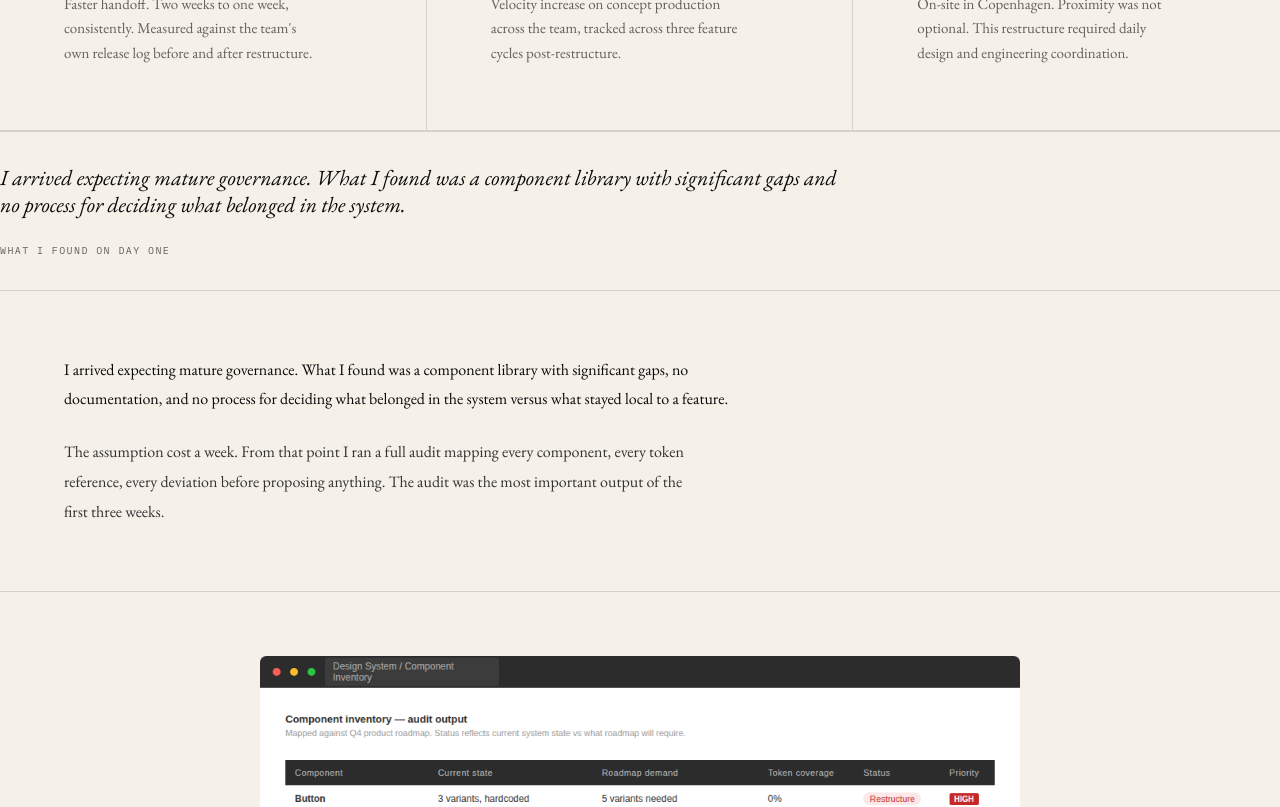
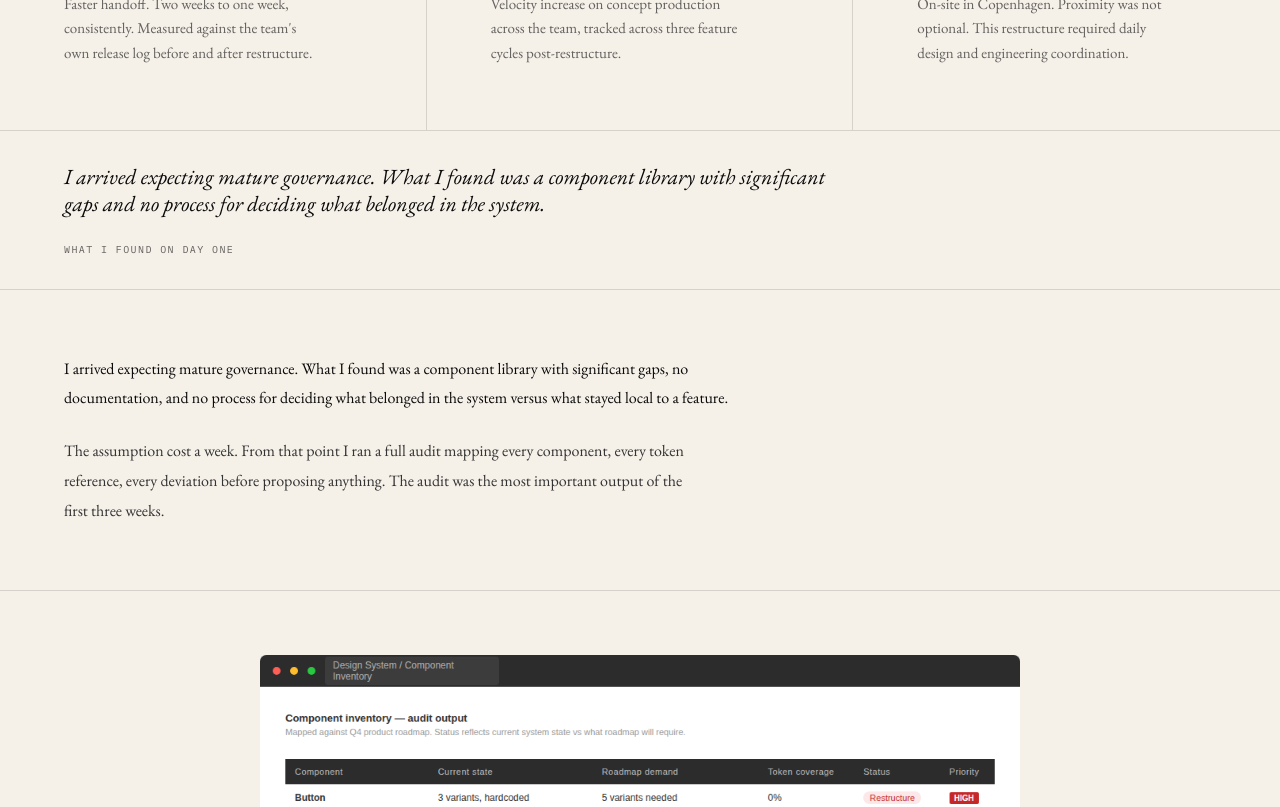
Before and after one commit to cruz-felipe/fcruz-portfolio, a Next.js app: page /work/dane-telecom in a window 1280 px wide. Shown: the part 1000-1807 px from the top of the page. Built offline with nearby package versions, Linux system fonts and the light colour scheme.

Commit message:
layout fixes

```diff
--- a/app/globals.css
+++ b/app/globals.css
@@ -73,8 +73,6 @@ p { text-wrap: pretty; }
   .cs-body + .cs-body { margin-top: 1.5rem; }
 
   .cs-pullquote-section {
-    border-top: 1px solid var(--border);
-    padding: 4rem var(--pad);
     width: 100%;
   }
   .cs-pullquote {
--- a/components/Page.tsx
+++ b/components/Page.tsx
@@ -365,7 +365,7 @@ export default function Page({ data }: { data: PageData }) {
           </div>
         </div>
 
-        <div id="emailme" style={{ padding: "3rem var(--pad) 4rem", width: "15%", }}>
+        <div id="emailme" style={{ padding: "3rem var(--pad) 4rem", }}>
           <a href={`mailto:${data.contactEmail}`} style={{
             display: "block", fontFamily: "var(--font-body)", fontStyle: "italic",
             fontSize: "clamp(1rem, 2vw, 1.5rem)", color: "#F5F0E8",
--- a/components/ResponsiveStyles.tsx
+++ b/components/ResponsiveStyles.tsx
@@ -27,6 +27,9 @@ export default function ResponsiveStyles() {
       .screen-gallery.narrow      { grid-template-columns: repeat(3, 320px); justify-content: center; }
       .screen-gallery.narrow.count-2 { grid-template-columns: repeat(2, 320px); justify-content: center; }
       .screen-gallery.narrow.count-1 { grid-template-columns: 320px; justify-content: center; }
+
+      /* ── Work item: contain ghost number ── */
+      .work-item { overflow: hidden; position: relative; }
 
       /* ══════════════════════════════════════════
          TABLET — 900px
@@ -63,7 +66,7 @@ export default function ResponsiveStyles() {
         /* Case study */
         .case-context   { grid-template-columns: 1fr !important; gap: 2rem !important; }
         .case-hero-below { grid-template-columns: 1fr !important; gap: 2rem !important; }
-        .case-metrics { grid-template-columns: repeat(3, 1fr) !important; }
+        .case-metrics { grid-template-columns: repeat(2, 1fr) !important; }
         .screen-gallery { grid-template-columns: repeat(2, 1fr) !important; }
         .screen-gallery.narrow { grid-template-columns: repeat(2, 240px) !important; }
       }
@@ -87,6 +90,7 @@ export default function ResponsiveStyles() {
           border-left: none !important; padding-left: 0 !important;
           border-top: 1px solid var(--border) !important; padding-top: 2rem !important;
           padding-right: 0 !important;
+          display: none !important;
         }
         .hero-col3 {
           border-left: none !important; padding-left: 0 !important;
@@ -154,27 +158,27 @@ export default function ResponsiveStyles() {
       }
 
 
-        /* ── Case hero title: looser line-height on small screens ── */
+        /* ── Case hero title ── */
         .case-hero-title { line-height: 1 !important; margin-bottom: 1.5rem !important; }
-
-        /* ── Pullquote block: tighter vertical padding on mobile ── */
+        /* ── Pullquote block ── */
         .case-pullquote-block { padding-top: 2rem !important; padding-bottom: 2rem !important; }
-
-        /* ── Pullquote font size: readable on 375px ── */
         .case-pullquote-block blockquote { font-size: 1.35rem !important; }
-
-        /* ── More work rows: ensure 48px tap target ── */
+        /* ── More work rows: 48px tap target ── */
         .more-work-row { min-height: 48px !important; align-items: center !important; padding-top: 0.75rem !important; padding-bottom: 0.75rem !important; }
-
-        /* ── More work title: tighter on mobile ── */
-        .more-work-row span[style*="font-family: var(--font-display)"] { font-size: 1.6rem !important; }
-
-        /* ── Artifact scroll: add padding buffer so scrollbar doesn't clip content ── */
+        /* ── Artifact scroll ── */
         .artifact-scroll { padding-bottom: 0.5rem !important; }
-
-        /* ── Body text: slightly larger on small screens for readability ── */
+        /* ── Body text mobile ── */
         .cs-body { font-size: 16px !important; }
         .cs-lead { font-size: 1rem !important; }
+        /* ── Ghost number: contain overflow ── */
+        .work-item { overflow: hidden !important; }
+        /* ── Work item arrow: visible on touch ── */
+        .wi-arrow { opacity: 0.35 !important; }
+        /* ── Case hero: less top padding on mobile ── */
+        .case-hero-inner { padding-top: calc(60px + 2rem) !important; }
+        /* ── More work titles: min size on narrow ── */
+        .more-work-title { font-size: 1.4rem !important; }
+      }
 
       /* ── 420px ── */
       @media (max-width: 420px) {
--- a/components/case-study/CaseLayout.tsx
+++ b/components/case-study/CaseLayout.tsx
@@ -234,8 +234,19 @@ export default function CaseLayout({ data }: { data: CaseStudyData }) {
             {section.pullquote && (
               <div className="cs-pullquote-section case-pullquote-block" style={{
                 borderBottom: "1px solid var(--border)",
+                padding: "var(--section-v) var(--pad)",
+                width: "100%",
               }}>
-                <blockquote className="cs-pullquote" style={{ marginBottom: "1.5rem" }}>
+                <blockquote style={{
+                  fontFamily: "var(--font-body)",
+                  fontStyle: "italic",
+                  fontSize: "clamp(1.6rem, 3.2vw, 2.8rem)",
+                  lineHeight: 1.28,
+                  color: "var(--ink)",
+                  maxWidth: "780px",
+                  textWrap: "pretty" as const,
+                  marginBottom: "1.5rem",
+                }}>
                   {noWidow(section.pullquote)}
                 </blockquote>
                 <div style={{
@@ -361,7 +372,7 @@ export default function CaseLayout({ data }: { data: CaseStudyData }) {
               <div style={{ display: "flex", alignItems: "center", gap: "0.75rem" }}>
                 <span style={{
                   fontFamily: "var(--font-display)",
-                  fontSize: "clamp(1.8rem, 3vw, 3rem)",
+                  fontSize: "clamp(1.4rem, 3vw, 3rem)",
                   lineHeight: 0.92, letterSpacing: "0.01em",
                   color: isCurrent ? "rgba(255,255,255,1)" : "rgba(245,240,232,0.85)",
                 }}>
```
